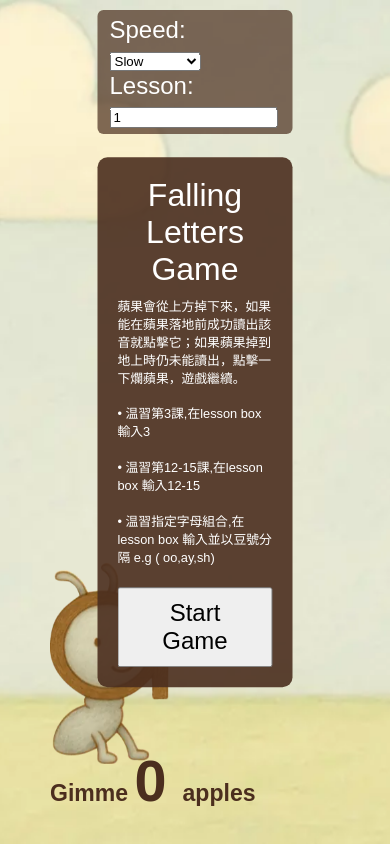
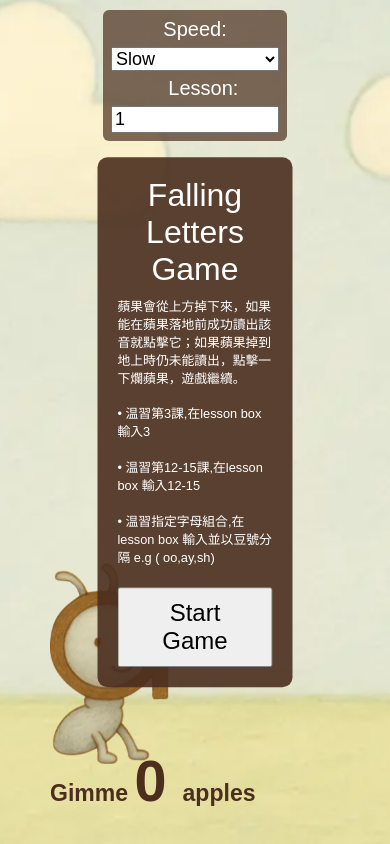
Before and after one commit to phonicsforest/falling-letters-game, a plain HTML site: page index.html in a window 390 px wide. Drawn offline with Linux system fonts and the light colour scheme.

Commit message:
Add files via upload

```diff
--- a/index.html
+++ b/index.html
@@ -83,6 +83,10 @@
       background-color: rgba(75, 46, 30, 0.7);
       padding: 6px 12px;
       border-radius: 6px;
+ display: flex;
+  align-items: center;
+  gap: 10px;
+  flex-wrap: wrap;
     }
 
     #gameOver {
@@ -170,6 +174,21 @@
     transform-origin: left bottom;
   }
 }
+@media (max-width: 600px) {
+  #settings {
+    flex-direction: column;
+    font-size: 20px;
+    padding: 8px;
+    gap: 6px;
+  }
+
+  #settings select,
+  #settings input {
+    width: 100%;
+    font-size: 18px;
+  }
+}
+
 
   .result-column {
     width: 45%;
@@ -178,6 +197,9 @@
 
 .result-column div {
   white-space: nowrap;
+}
+#gameOverText {
+  font-size: 70%;
 }
 }
   </style>
@@ -248,10 +270,8 @@
   }
 
   function getRandomX() {
-    const centerX = window.innerWidth / 2;
-  const offset = (Math.random() - 0.5) * window.innerWidth / 3; // 中間 1/3 寬度
-  return centerX + offset - 50;
-  }
+  return window.innerWidth / 2 - 180; // 360px 蘋果一半寬度
+}
 
   function getAllLettersFromRange() {
     const letterMap = {
```
